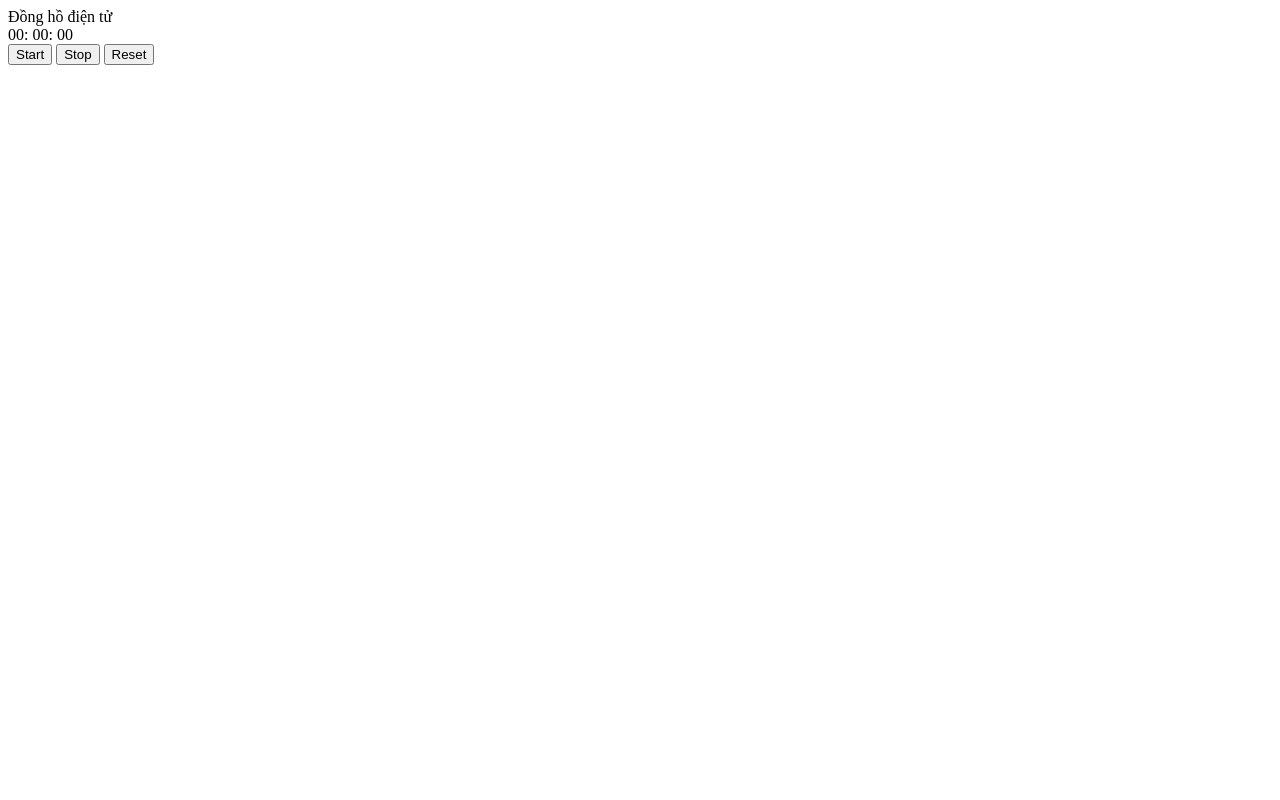
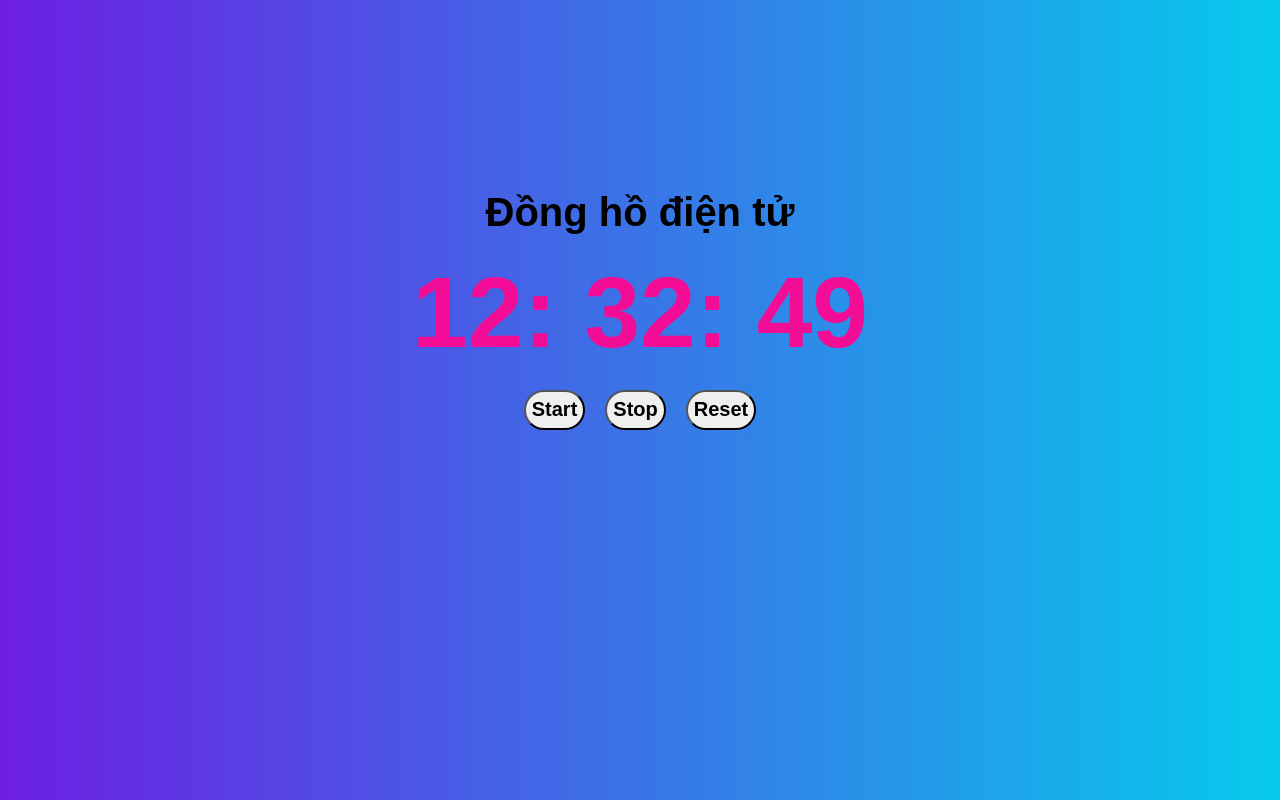
Before and after one commit to GojoSatoru2k8/BtLoginForm, a plain HTML site: page SmartClock/Index.html in a window 1280 px wide. Drawn offline with Linux system fonts and the light colour scheme.

Commit message:
SmartClock

```diff
--- a/SmartClock/Index.html
+++ b/SmartClock/Index.html
@@ -7,6 +7,7 @@
     <link rel="stylesheet" href="Smartclock.css">
 </head>
 <body>
+    <div class="container">
         <div class="dong_ho_dien_tu">
             Đồng hồ điện tử
         </div>
@@ -20,6 +21,7 @@
             <button onclick="Stop">Stop</button>
             <button onclick="Reset">Reset</button>
         </div>
+    </div>
 
     <script src="Smartclock.js"></script>
 </body>
--- a/SmartClock/Smartclock.css
+++ b/SmartClock/Smartclock.css
@@ -0,0 +1,50 @@
+body {
+    background: #FFA17F;
+    background: -webkit-linear-gradient(to right, rgb(64, 1, 157), rgb(35, 190, 211));
+    background: linear-gradient(to right, rgba(93, 6, 223, 0.902), rgb(7, 202, 236));
+}
+
+
+.container {
+    margin-top: 15%;
+    justify-content: center;
+    display: flex;
+    flex-direction: column;
+    align-items: center;
+    gap: 20px;
+}
+
+.dong_ho_dien_tu {
+    font-size: 40px;
+    /* Tăng cỡ chữ */
+    ;
+    font-weight: bold;
+    font-family: 'Arial';
+    color: rgb(0, 0, 0)
+}
+
+.thoi_gian {
+    font-size: 100px;
+    /* Tăng cỡ chữ */
+    ;
+    font-weight: bold;
+    font-family: 'Arial';
+    color: #f20c96;
+}
+
+.thanh_nut {
+    display: flex;
+    gap: 20px;
+}
+
+.thanh_nut button {
+    border-radius: 20px;
+    width: fit-content;
+    height: 40px;
+
+    font-size: 20px;
+    /* Tăng cỡ chữ */
+    ;
+    font-weight: bold;
+    font-family: 'Arial';
+}
--- a/SmartClock/Smartclock.js
+++ b/SmartClock/Smartclock.js
@@ -24,9 +24,9 @@ function timTime() {
 
 myInterval = null;
 
+myInterval = setInterval(timTime,1000);
 
 function Start() {
-    myInterval = setInterval(timTime,1000);
 
 }
 
```
Also changed, not shown: SmartClock/IndexchiQuynh.html (added, +71 -0 lines), 1 other file. Lines whose indentation alone changed are shown as unchanged.
